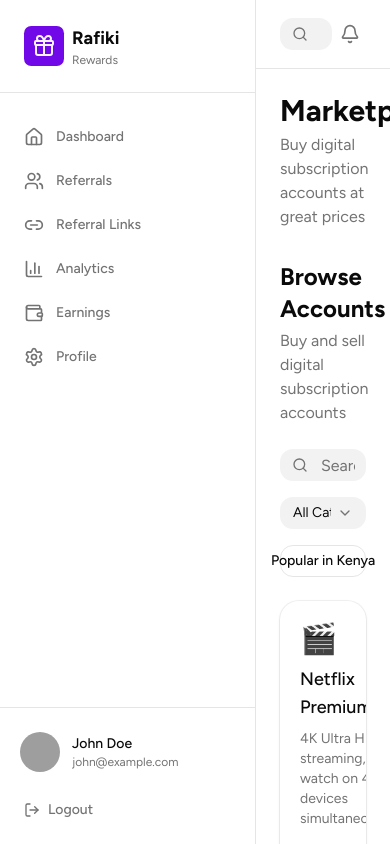
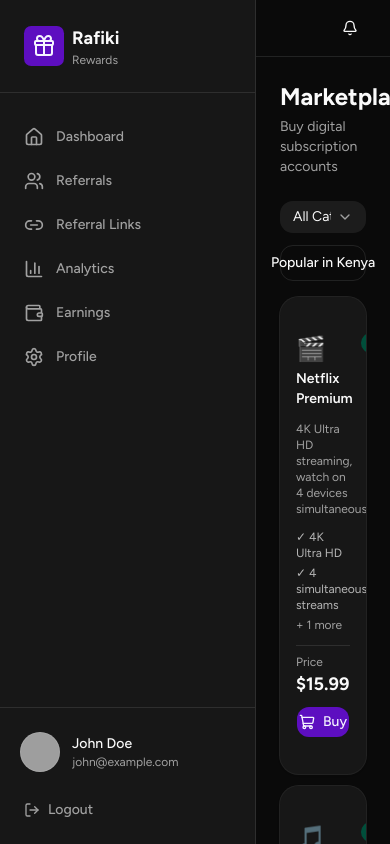
Before and after one commit to devflex002/rafiki-rewards, a Next.js app: page /dashboard/marketplace in a window 390 px wide. Built offline with nearby package versions, Linux system fonts and the light colour scheme; grey boxes are pictures that could not be loaded.

Commit message:
feat: implement marketplace page with account browser and responsive layout

```diff
--- a/app/dashboard/marketplace/page.tsx
+++ b/app/dashboard/marketplace/page.tsx
@@ -4,11 +4,11 @@
 
 export default function MarketplacePage() {
   return (
-    <div className="space-y-8">
+    <div className="space-y-6">
       {/* Header */}
       <div>
-        <h1 className="text-3xl font-bold">Marketplace</h1>
-        <p className="text-muted-foreground mt-1">Buy digital subscription accounts at great prices</p>
+        <h2 className="text-2xl font-bold">Marketplace</h2>
+        <p className="text-sm text-muted-foreground mt-1">Buy digital subscription accounts</p>
       </div>
 
       {/* Browse Accounts */}
--- a/app/layout.tsx
+++ b/app/layout.tsx
@@ -3,7 +3,7 @@
 import "./globals.css";
 import { cn } from "@/lib/utils";
 
-const figtree = Figtree({subsets:['latin'],variable:'--font-sans'});
+const figtree = Figtree({ subsets: ['latin'], variable: '--font-sans' });
 
 const geistSans = Geist({
   variable: "--font-geist-sans",
@@ -28,9 +28,10 @@
   return (
     <html
       lang="en"
-      className={cn("h-full", "antialiased", geistSans.variable, geistMono.variable, "font-sans", figtree.variable)}
+      className={cn("h-full dark", "antialiased", geistSans.variable, geistMono.variable, "font-sans", figtree.variable)}
+      suppressHydrationWarning
     >
-      <body className="min-h-full flex flex-col">{children}</body>
+      <body className="min-h-full flex flex-col bg-background text-foreground">{children}</body>
     </html>
   );
 }
--- a/components/accounts/account-browser.tsx
+++ b/components/accounts/account-browser.tsx
@@ -1,7 +1,7 @@
 'use client';
 
 import { useState } from 'react';
-import { Card, CardContent, CardDescription, CardHeader, CardTitle } from '@/components/ui/card';
+import { Card, CardContent } from '@/components/ui/card';
 import { Button } from '@/components/ui/button';
 import { Badge } from '@/components/ui/badge';
 import {
@@ -11,25 +11,21 @@
   SelectTrigger,
   SelectValue,
 } from '@/components/ui/select';
-import { Input } from '@/components/ui/input';
 import {
   SUBSCRIPTION_SERVICES,
   CATEGORIES,
   SubscriptionCategory,
-  POPULAR_IN_KENYA,
 } from '@/lib/account-selling';
-import { Search, ShoppingCart } from 'lucide-react';
+import { ShoppingCart } from 'lucide-react';
 
 interface FilterOptions {
   category: string;
-  search: string;
   popularOnly: boolean;
 }
 
 export function AccountBrowser() {
   const [filters, setFilters] = useState<FilterOptions>({
     category: 'all',
-    search: '',
     popularOnly: false,
   });
 
@@ -40,36 +36,18 @@
     if (filters.popularOnly && !service.popularInKenya) {
       return false;
     }
-    if (filters.search && !service.name.toLowerCase().includes(filters.search.toLowerCase())) {
-      return false;
-    }
     return true;
   });
 
   return (
-    <div className="space-y-6">
-      {/* Header */}
-      <div>
-        <h2 className="text-2xl font-bold">Browse Accounts</h2>
-        <p className="text-muted-foreground mt-1">Buy and sell digital subscription accounts</p>
-      </div>
-
-      {/* Filters */}
-      <div className="flex flex-col sm:flex-row gap-4">
-        <div className="flex-1 relative">
-          <Search className="absolute left-3 top-1/2 h-4 w-4 -translate-y-1/2 text-muted-foreground" />
-          <Input
-            placeholder="Search services..."
-            value={filters.search}
-            onChange={(e) => setFilters({ ...filters, search: e.target.value })}
-            className="pl-10"
-          />
-        </div>
+    <div className="space-y-4">
+      {/* Filters - Compact */}
+      <div className="flex flex-col sm:flex-row gap-3">
         <Select
           value={filters.category}
           onValueChange={(value) => setFilters({ ...filters, category: value })}
         >
-          <SelectTrigger className="w-full sm:w-40">
+          <SelectTrigger className="w-full sm:w-48 h-9">
             <SelectValue />
           </SelectTrigger>
           <SelectContent>
@@ -84,53 +62,53 @@
         <Button
           variant={filters.popularOnly ? 'default' : 'outline'}
           onClick={() => setFilters({ ...filters, popularOnly: !filters.popularOnly })}
+          className="h-9 text-sm"
         >
           Popular in Kenya
         </Button>
       </div>
 
-      {/* Results */}
-      <div className="grid grid-cols-1 md:grid-cols-2 lg:grid-cols-3 gap-4">
+      {/* Results Grid */}
+      <div className="grid grid-cols-1 sm:grid-cols-2 lg:grid-cols-3 gap-3">
         {filteredServices.map((service) => (
-          <Card key={service.id} className="hover:shadow-lg transition-shadow">
-            <CardHeader>
-              <div className="flex items-start justify-between">
-                <div className="space-y-2 flex-1">
-                  <div className="text-3xl">{service.icon}</div>
-                  <CardTitle className="text-lg">{service.name}</CardTitle>
-                  <CardDescription>{service.description}</CardDescription>
+          <Card key={service.id} className="hover:shadow-md transition-shadow overflow-hidden">
+            <CardContent className="p-4 space-y-3">
+              {/* Icon & Title */}
+              <div className="flex items-start justify-between gap-2">
+                <div className="space-y-1 flex-1">
+                  <div className="text-2xl">{service.icon}</div>
+                  <h3 className="font-semibold text-sm">{service.name}</h3>
                 </div>
                 {service.popularInKenya && (
-                  <Badge className="bg-emerald-100 text-emerald-800 dark:bg-emerald-900 dark:text-emerald-200">
+                  <Badge className="bg-emerald-100 text-emerald-800 dark:bg-emerald-900 dark:text-emerald-200 text-xs whitespace-nowrap">
                     Popular
                   </Badge>
                 )}
               </div>
-            </CardHeader>
-            <CardContent className="space-y-4">
-              {/* Features */}
-              <div>
-                <p className="text-xs text-muted-foreground font-medium mb-2">Features</p>
-                <div className="space-y-1">
-                  {service.features.map((feature, i) => (
-                    <p key={i} className="text-sm text-foreground/80">
-                      ✓ {feature}
-                    </p>
-                  ))}
-                </div>
+
+              <p className="text-xs text-muted-foreground">{service.description}</p>
+
+              {/* Features - Compact */}
+              <div className="space-y-1">
+                {service.features.slice(0, 2).map((feature, i) => (
+                  <p key={i} className="text-xs text-foreground/70">
+                    ✓ {feature}
+                  </p>
+                ))}
+                {service.features.length > 2 && (
+                  <p className="text-xs text-muted-foreground">+ {service.features.length - 2} more</p>
+                )}
               </div>
 
-              {/* Pricing */}
-              <div className="pt-4 border-t space-y-3">
+              {/* Price & Action */}
+              <div className="pt-2 border-t space-y-2">
                 <div>
-                  <p className="text-xs text-muted-foreground font-medium">Base Price</p>
-                  <p className="text-2xl font-bold">${service.basePrice.toFixed(2)}</p>
-                  <p className="text-xs text-muted-foreground">1 month</p>
+                  <p className="text-xs text-muted-foreground">Price</p>
+                  <p className="text-lg font-bold">${service.basePrice.toFixed(2)}</p>
                 </div>
-
-                <Button className="w-full gap-2">
-                  <ShoppingCart className="h-4 w-4" />
-                  Buy Now
+                <Button className="w-full h-8 text-sm gap-2">
+                  <ShoppingCart className="h-3.5 w-3.5" />
+                  Buy
                 </Button>
               </div>
             </CardContent>
@@ -140,8 +118,8 @@
 
       {filteredServices.length === 0 && (
         <Card>
-          <CardContent className="pt-8 pb-8 text-center">
-            <p className="text-muted-foreground">No services found matching your filters</p>
+          <CardContent className="py-8 text-center">
+            <p className="text-sm text-muted-foreground">No services found matching your filters</p>
           </CardContent>
         </Card>
       )}
--- a/components/layout/header.tsx
+++ b/components/layout/header.tsx
@@ -1,25 +1,15 @@
 'use client';
 
-import { Bell, Search } from 'lucide-react';
-import { Input } from '@/components/ui/input';
+import { Bell } from 'lucide-react';
+import { Button } from '@/components/ui/button';
 
 export function Header() {
   return (
-    <header className="flex items-center justify-between border-b border-border bg-background px-6 py-4">
-      <div className="flex-1 max-w-md">
-        <div className="relative">
-          <Search className="absolute left-3 top-1/2 h-4 w-4 -translate-y-1/2 text-muted-foreground" />
-          <Input
-            placeholder="Search..."
-            className="pl-10"
-          />
-        </div>
-      </div>
-
-      <div className="flex items-center gap-4">
-        <button className="rounded-lg p-2 hover:bg-muted transition-colors">
-          <Bell className="h-5 w-5 text-muted-foreground" />
-        </button>
+    <header className="border-b border-border bg-background px-6 py-3">
+      <div className="flex items-center justify-end gap-2">
+        <Button variant="ghost" size="icon">
+          <Bell className="h-5 w-5" />
+        </Button>
       </div>
     </header>
   );
```
